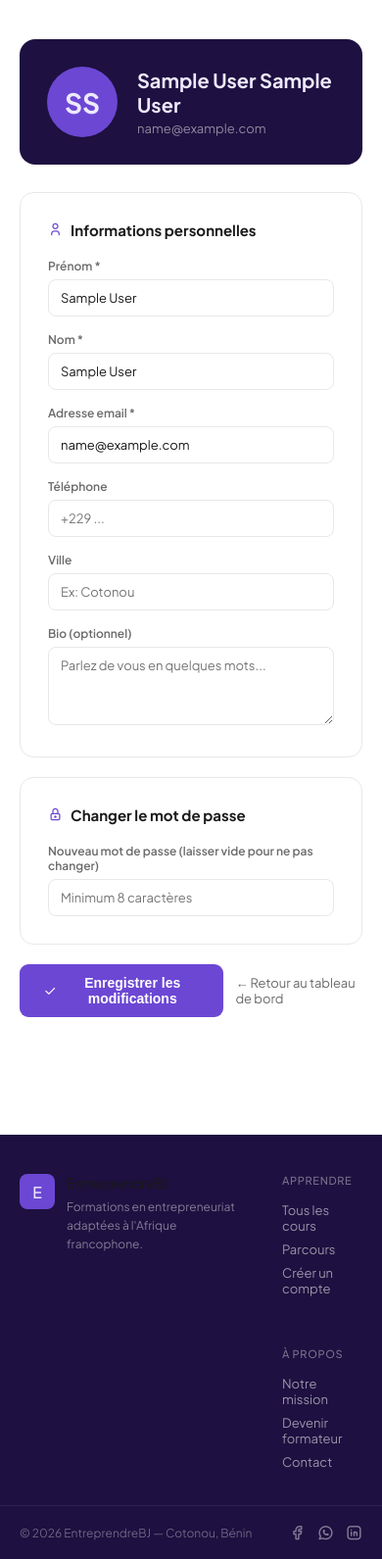
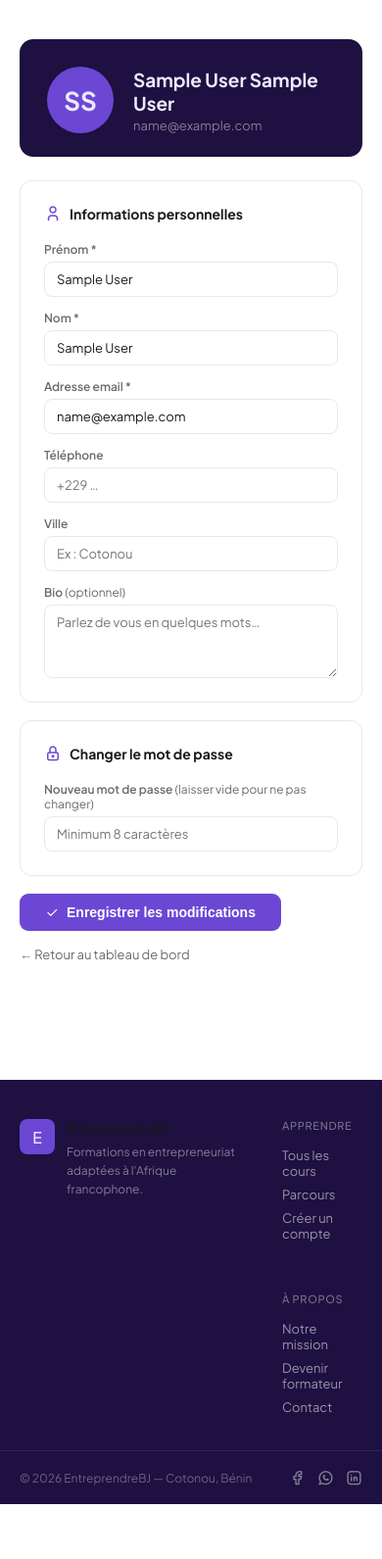
Before and after one commit to aichatoubiosanna46-commits/entrepreneurship-lab, a PHP site: page /entrepreneurship-lab/profil.php in a window 390 px wide. Shown: the part 61-1652 px from the top of the page at 98% size. After the commit the page ends 1596 px from the top, so only its background shows below. Run offline with PHP 8.4, Linux system fonts and the light colour scheme; the visitor is signed in with stand-in values (Sample User, id 1).

Commit message:
Profil utilisateur : formulaire complet d'édition
Remplace la page lecture seule par un formulaire permettant de modifier :
prénom, nom, email, téléphone, ville, bio, et mot de passe.
Protection CSRF, validation email, vérification doublon, design violet cohérent.

https://claude.ai/code/session_01HNR3EazCS71T6Bjy4VAMEu

```diff
--- a/profil.php
+++ b/profil.php
@@ -8,7 +8,6 @@ $user = utilisateurCourant();
 if (!$user) { redirect(SITE_URL . '/login.php'); }
 
 $errors = [];
-$success = false;
 
 if ($_SERVER['REQUEST_METHOD'] === 'POST') {
     verifierCSRF();
@@ -35,7 +34,7 @@ if ($_SERVER['REQUEST_METHOD'] === 'POST') {
         )->execute([$nom, $prenom, $email, $telephone ?: null, $ville ?: null, $bio ?: null, $user['id']]);
 
         $newPw = $_POST['new_password'] ?? '';
-        if ($newPw) {
+        if ($newPw !== '') {
             if (strlen($newPw) < 8) {
                 $errors[] = 'Le mot de passe doit contenir au moins 8 caractères.';
             } else {
@@ -46,10 +45,11 @@ if ($_SERVER['REQUEST_METHOD'] === 'POST') {
 
         if (empty($errors)) {
             $_SESSION['user_nom'] = $nom . ' ' . $prenom;
-            redirect(SITE_URL . '/profil.php', 'Profil mis à jour avec succès.', 'success');
+            redirect(SITE_URL . '/profil.php', 'Profil mis à jour avec succès !', 'success');
         }
     }
 
+    // Recharger les valeurs saisies en cas d'erreur
     $user = array_merge($user, [
         'nom'=>$nom,'prenom'=>$prenom,'email'=>$email,
         'telephone'=>$telephone,'ville'=>$ville,'bio'=>$bio
@@ -69,45 +69,60 @@ $pageTitle = 'Mon profil';
 <link rel="stylesheet" href="<?= SITE_URL ?>/assets/css/style.css">
 <link rel="stylesheet" href="<?= SITE_URL ?>/assets/css/home.css">
 <style>
-.profil-page { max-width:720px; margin:40px auto; padding:0 20px 60px; }
-.profil-header { display:flex; align-items:center; gap:20px; background:#1E1040; border-radius:16px; padding:28px; margin-bottom:28px; }
-.profil-avatar { width:72px; height:72px; border-radius:50%; background:#6C47D4; color:#EDE9FE; display:flex; align-items:center; justify-content:center; font-size:28px; font-weight:700; flex-shrink:0; }
-.profil-info h2 { font-size:20px; font-weight:700; color:#EDE9FE; }
-.profil-info p  { font-size:13px; color:rgba(255,255,255,.5); margin-top:4px; }
-.profil-card { background:#fff; border:0.5px solid var(--border); border-radius:14px; padding:28px; margin-bottom:20px; }
-.profil-card h3 { font-size:15px; font-weight:700; margin-bottom:20px; color:var(--text); display:flex; align-items:center; gap:8px; }
-.profil-card h3 i { color:#6C47D4; }
-.form-grid-2 { display:grid; grid-template-columns:1fr 1fr; gap:16px; }
-.form-field label { font-size:12px; font-weight:600; color:var(--text-muted); display:block; margin-bottom:6px; }
-.form-field input, .form-field textarea { width:100%; padding:10px 12px; border:0.5px solid var(--border); border-radius:8px; font-size:13px; font-family:inherit; }
-.form-field input:focus, .form-field textarea:focus { outline:none; border-color:#6C47D4; box-shadow:0 0 0 3px rgba(108,71,212,.12); }
-.form-field textarea { resize:vertical; min-height:80px; }
-.btn-purple { display:inline-flex; align-items:center; gap:8px; padding:11px 24px; background:#6C47D4; color:#fff; border:none; border-radius:9px; font-size:14px; font-weight:600; cursor:pointer; transition:.15s; }
-.btn-purple:hover { background:#5B21B6; }
-.error-box { background:#FAECE7; border:1px solid #F0997B; color:#993C1D; padding:12px 16px; border-radius:8px; margin-bottom:16px; font-size:13px; }
-@media (max-width:600px) { .form-grid-2 { grid-template-columns:1fr; } }
+.profil-wrap        { max-width: 680px; margin: 40px auto; padding: 0 20px 60px; }
+.profil-hero        { background: #1E1040; border-radius: 14px; padding: 28px 28px 24px; margin-bottom: 24px; display: flex; align-items: center; gap: 20px; }
+.profil-avatar      { width: 68px; height: 68px; border-radius: 50%; background: #6C47D4; color: #EDE9FE; display: flex; align-items: center; justify-content: center; font-size: 26px; font-weight: 700; flex-shrink: 0; border: 3px solid rgba(108,71,212,.5); }
+.profil-hero-info h2 { font-size: 19px; font-weight: 700; color: #EDE9FE; }
+.profil-hero-info p  { font-size: 13px; color: rgba(255,255,255,.45); margin-top: 3px; }
+
+.profil-card        { background: #fff; border: 0.5px solid var(--border); border-radius: 12px; padding: 24px; margin-bottom: 18px; }
+.profil-card-title  { font-size: 14px; font-weight: 700; color: var(--text); margin: 0 0 20px; display: flex; align-items: center; gap: 8px; }
+.profil-card-title i { color: #6C47D4; font-size: 18px; }
+
+.form-grid          { display: grid; grid-template-columns: 1fr 1fr; gap: 14px; }
+.form-field         { display: flex; flex-direction: column; gap: 5px; }
+.form-field label   { font-size: 12px; font-weight: 600; color: var(--text-muted); }
+.form-field input,
+.form-field textarea {
+  padding: 9px 12px; border: 0.5px solid var(--border);
+  border-radius: 8px; font-size: 13px; font-family: inherit;
+  width: 100%; background: #fff; color: var(--text);
+  transition: border-color .15s;
+}
+.form-field input:focus,
+.form-field textarea:focus {
+  outline: none; border-color: #6C47D4;
+  box-shadow: 0 0 0 3px rgba(108,71,212,.1);
+}
+.form-field textarea { resize: vertical; min-height: 75px; }
+
+.btn-save { display: inline-flex; align-items: center; gap: 8px; padding: 11px 26px; background: #6C47D4; color: #fff; border: none; border-radius: 9px; font-size: 14px; font-weight: 600; cursor: pointer; transition: background .15s; text-decoration: none; }
+.btn-save:hover { background: #5B21B6; }
+
+.error-box { background: #FAECE7; border: 1px solid #F0997B; color: #993C1D; padding: 12px 16px; border-radius: 8px; margin-bottom: 18px; font-size: 13px; }
+.error-box div + div { margin-top: 4px; }
+
+@media (max-width: 560px) { .form-grid { grid-template-columns: 1fr; } }
 </style>
 </head>
 <body>
 <?php include __DIR__ . '/includes/header.php'; ?>
 
-<div class="profil-page">
+<div class="profil-wrap">
   <?= flash() ?>
 
-  <!-- En-tête profil -->
-  <div class="profil-header">
+  <!-- Avatar + nom -->
+  <div class="profil-hero">
     <div class="profil-avatar">
-      <?= strtoupper(mb_substr($user['prenom'],0,1).mb_substr($user['nom'],0,1)) ?>
+      <?= strtoupper(mb_substr($user['prenom'],0,1) . mb_substr($user['nom'],0,1)) ?>
     </div>
-    <div class="profil-info">
-      <h2><?= h($user['prenom'].' '.$user['nom']) ?></h2>
-      <p><?= h($user['email']) ?></p>
-      <?php if ($user['ville']): ?>
-        <p><i class="ti ti-map-pin" style="font-size:12px"></i> <?= h($user['ville']) ?></p>
-      <?php endif; ?>
+    <div class="profil-hero-info">
+      <h2><?= h($user['prenom'] . ' ' . $user['nom']) ?></h2>
+      <p><?= h($user['email']) ?><?= $user['ville'] ? ' · ' . h($user['ville']) : '' ?></p>
     </div>
   </div>
 
+  <!-- Erreurs -->
   <?php if ($errors): ?>
   <div class="error-box">
     <?php foreach ($errors as $e): ?><div>• <?= h($e) ?></div><?php endforeach; ?>
@@ -117,10 +132,11 @@ $pageTitle = 'Mon profil';
   <form method="POST">
     <input type="hidden" name="csrf_token" value="<?= csrfToken() ?>">
 
-    <!-- Informations personnelles -->
+    <!-- Infos personnelles -->
     <div class="profil-card">
-      <h3><i class="ti ti-user"></i> Informations personnelles</h3>
-      <div class="form-grid-2" style="margin-bottom:16px">
+      <p class="profil-card-title"><i class="ti ti-user"></i> Informations personnelles</p>
+
+      <div class="form-grid" style="margin-bottom:14px">
         <div class="form-field">
           <label>Prénom *</label>
           <input type="text" name="prenom" value="<?= h($user['prenom']) ?>" required>
@@ -130,40 +146,46 @@ $pageTitle = 'Mon profil';
           <input type="text" name="nom" value="<?= h($user['nom']) ?>" required>
         </div>
       </div>
-      <div class="form-field" style="margin-bottom:16px">
+
+      <div class="form-field" style="margin-bottom:14px">
         <label>Adresse email *</label>
         <input type="email" name="email" value="<?= h($user['email']) ?>" required>
       </div>
-      <div class="form-grid-2" style="margin-bottom:16px">
+
+      <div class="form-grid" style="margin-bottom:14px">
         <div class="form-field">
           <label>Téléphone</label>
-          <input type="tel" name="telephone" value="<?= h($user['telephone'] ?? '') ?>" placeholder="+229 ...">
+          <input type="tel" name="telephone" value="<?= h($user['telephone'] ?? '') ?>" placeholder="+229 …">
         </div>
         <div class="form-field">
           <label>Ville</label>
-          <input type="text" name="ville" value="<?= h($user['ville'] ?? '') ?>" placeholder="Ex: Cotonou">
+          <input type="text" name="ville" value="<?= h($user['ville'] ?? '') ?>" placeholder="Ex : Cotonou">
         </div>
       </div>
+
       <div class="form-field">
-        <label>Bio (optionnel)</label>
-        <textarea name="bio" placeholder="Parlez de vous en quelques mots..."><?= h($user['bio'] ?? '') ?></textarea>
+        <label>Bio <span style="font-weight:400;color:var(--text-muted)">(optionnel)</span></label>
+        <textarea name="bio" placeholder="Parlez de vous en quelques mots…"><?= h($user['bio'] ?? '') ?></textarea>
       </div>
     </div>
 
-    <!-- Changer mot de passe -->
+    <!-- Mot de passe -->
     <div class="profil-card">
-      <h3><i class="ti ti-lock"></i> Changer le mot de passe</h3>
+      <p class="profil-card-title"><i class="ti ti-lock"></i> Changer le mot de passe</p>
       <div class="form-field">
-        <label>Nouveau mot de passe (laisser vide pour ne pas changer)</label>
-        <input type="password" name="new_password" placeholder="Minimum 8 caractères">
+        <label>Nouveau mot de passe <span style="font-weight:400;color:var(--text-muted)">(laisser vide pour ne pas changer)</span></label>
+        <input type="password" name="new_password" placeholder="Minimum 8 caractères" autocomplete="new-password">
       </div>
     </div>
 
-    <div style="display:flex;gap:12px;align-items:center">
-      <button type="submit" class="btn-purple">
+    <!-- Actions -->
+    <div style="display:flex;align-items:center;gap:16px;flex-wrap:wrap">
+      <button type="submit" class="btn-save">
         <i class="ti ti-check"></i> Enregistrer les modifications
       </button>
-      <a href="<?= SITE_URL ?>/dashboard.php" style="font-size:13px;color:var(--text-muted)">← Retour au tableau de bord</a>
+      <a href="<?= SITE_URL ?>/dashboard.php" style="font-size:13px;color:var(--text-muted);text-decoration:none">
+        ← Retour au tableau de bord
+      </a>
     </div>
   </form>
 </div>
```
